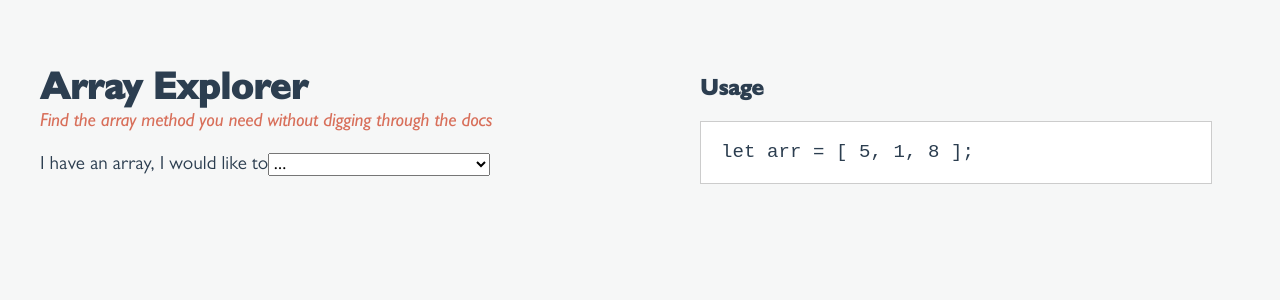
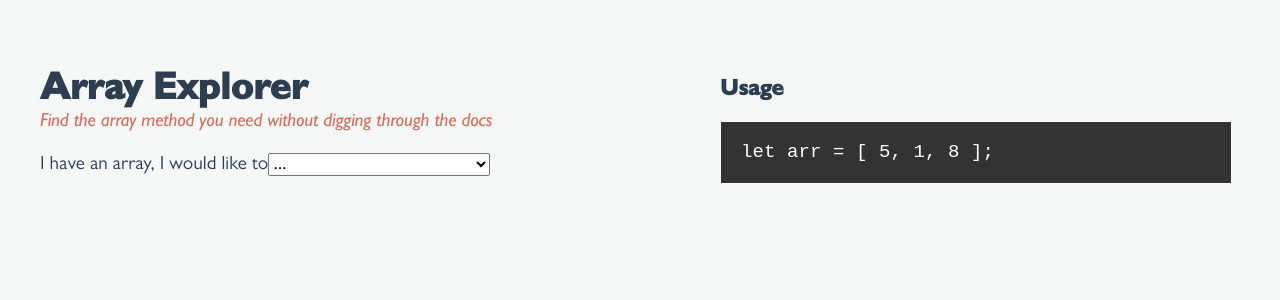
Before and after one commit to sdras/array-explorer, a Vue app: page / in a window 1280 px wide. Shown: the top 300 px of the page. Built offline with nearby package versions, Linux system fonts and the light colour scheme.

Commit message:
get options base to output working properly, formatting

```diff
--- a/src/App.vue
+++ b/src/App.vue
@@ -1,17 +1,15 @@
 <template>
   <div id="app">
     <main>
-      <section class="box a">
+      <section class="a">
         <h1>Array Explorer</h1>
         <p class="subtitle"><em>Find the array method you need without digging through the docs</em></p>
         <app-method-primary />
       </section>
-      <section class="box b">
+      <section class="b">
         <h3 class="usage">Usage</h3>
         <app-code />
       </section>
-      <!-- <section class="box c">C</section>
-      <section class="box d">D</section> -->
     </main>
   </div>
 </template>
@@ -136,28 +134,19 @@ body {
 
 main {
   display: grid;
-  grid-gap: 10px;
-  grid-template-columns: [col1-start] 25% [col2-start] 25% [col3-start] 40%
-    [col3-end];
-  grid-template-rows: [row1-start] auto [row2-start] auto [row2-end];
+  grid-gap: 40px;
+  grid-template-columns: [col1-start] 50% [col2-start] 40% [col3-end];
+  grid-template-rows: [row1-start] auto [row1-end];
 }
 
 .a {
-  grid-column: col1-start / col3-start;
-  grid-row: row1-start;
+  grid-column: col1-start / col2-start;
+  grid-row: row1-start / row1-end;
   transition: 0.2s all ease;
 }
 .b {
-  grid-column: col3-start;
-  grid-row: row1-start / row2-end;
-}
-.c {
-  grid-column: col1-start;
-  grid-row: row2-start;
-}
-.d {
   grid-column: col2-start;
-  grid-row: row2-start;
+  grid-row: row1-start / row1-end;
 }
 
 .usage {
--- a/src/components/AppCode.vue
+++ b/src/components/AppCode.vue
@@ -16,9 +16,10 @@ export default {
 
 <style scoped>
 code {
-  background: white;
+  background: #333;
   padding: 20px;
-  border: 1px solid #ccc;
+  border: 1px solid white;
+  color: white;
   transition: 0.2s all ease;
   display: block;
 }
--- a/src/components/methods/MethodBase.vue
+++ b/src/components/methods/MethodBase.vue
@@ -20,6 +20,13 @@ export default {
 
 
 <style scoped>
+div {
+  border: 1px solid #ccc;
+  margin-top: 30px;
+  padding: 0 20px;
+  background: white;
+}
+
 h2 {
   color: #ce371a;
 }
--- a/src/components/methods/MethodChoice.vue
+++ b/src/components/methods/MethodChoice.vue
@@ -7,7 +7,7 @@
         {{ option.shortDesc }}
       </option>
     </select>
-    <method-base v-if="selected" urlPath="selected.name">
+    <method-base v-if="selected" :urlPath="selected.name">
       <span slot="title">Array.{{selected.name}}()</span>
       <span slot="desc">{{selected.desc}}</span>
     </method-base>
```
